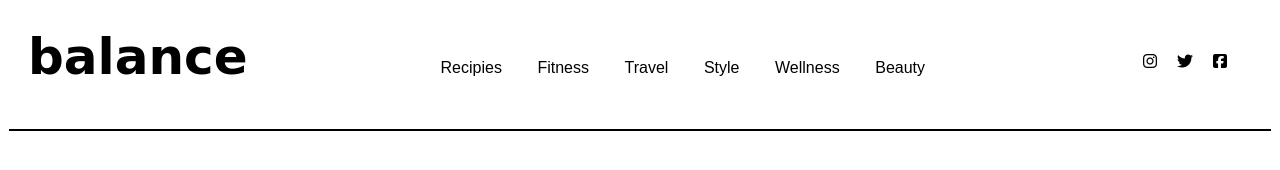
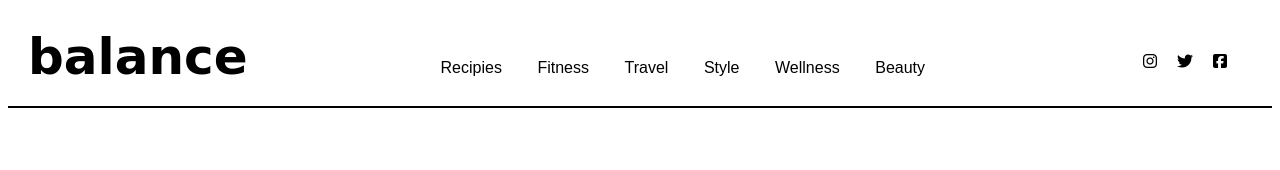
Before and after one commit to tessaschwarzentraub/coding_fellowship, a plain HTML site: page Blog/blog.html in a window 1280 px wide. Drawn offline with Linux system fonts and the light colour scheme; a web font is replaced by a local one.

```diff
--- a/Blog/blog.html
+++ b/Blog/blog.html
@@ -45,6 +45,6 @@
                 <a href="https://www.facebook.com/search/top/?q=tessa%20schwarzentraub" style="color:black; padding: 10px"><i class="fab fa-facebook-square"></i></a>
             </div>
         </div>
-        <hr style="border: 1px solid black; margin: 1px;">
+        <hr style="border: 1px solid black;">
     </body>
 </html>
--- a/Blog/style.css
+++ b/Blog/style.css
@@ -12,6 +12,7 @@
     flex-wrap: wrap;
     justify-content: space-between;
     font-family: 'Tajawal', sans-serif;
+    height: 90px;
 }
 img {
     height: 500px;
```
